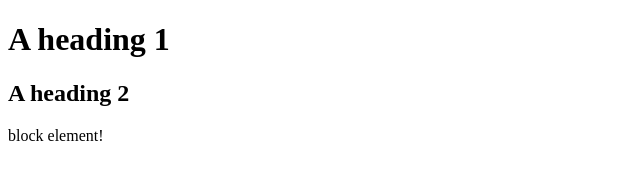
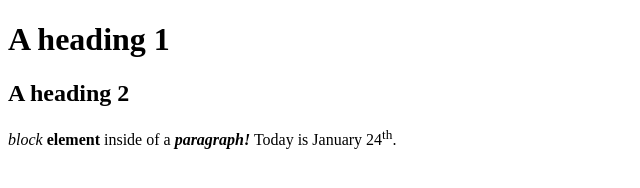
Before and after one commit to ksincla4/assignment1, a plain HTML site: page index.html in a window 1280 px wide. Shown: the whole page, without its empty margins (0-640 px from the left). Drawn offline with Linux system fonts and the light colour scheme.

Commit message:
an updated block element

```diff
--- a/index.html
+++ b/index.html
@@ -8,6 +8,6 @@
     <body>
         <h1>A heading 1</h1>
         <h2>A heading 2</h2>
-        <p>block element!</p>
+        <p> <em>block</em> <strong>element</strong> inside of a <em><strong>paragraph!</strong></em> Today is January 24<sup>th</sup>.</p>
     </body>
 </html>
```
